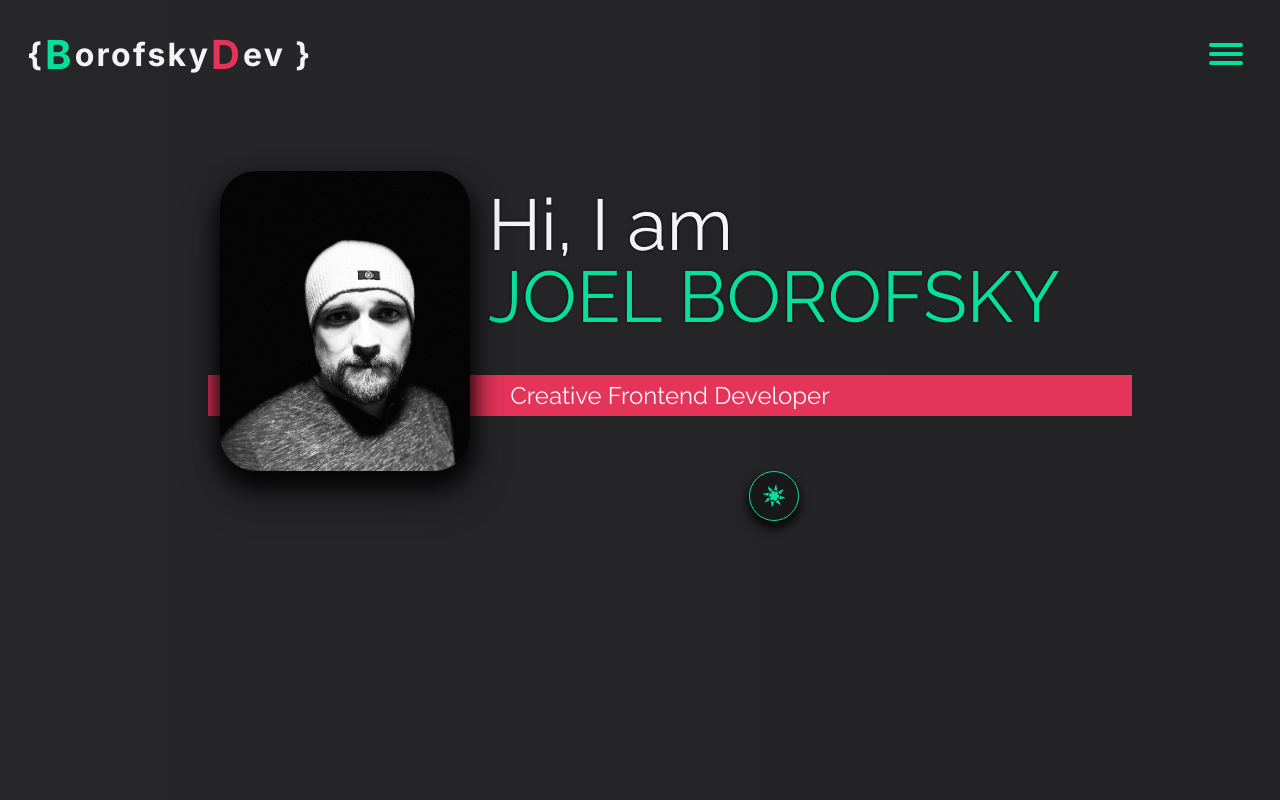
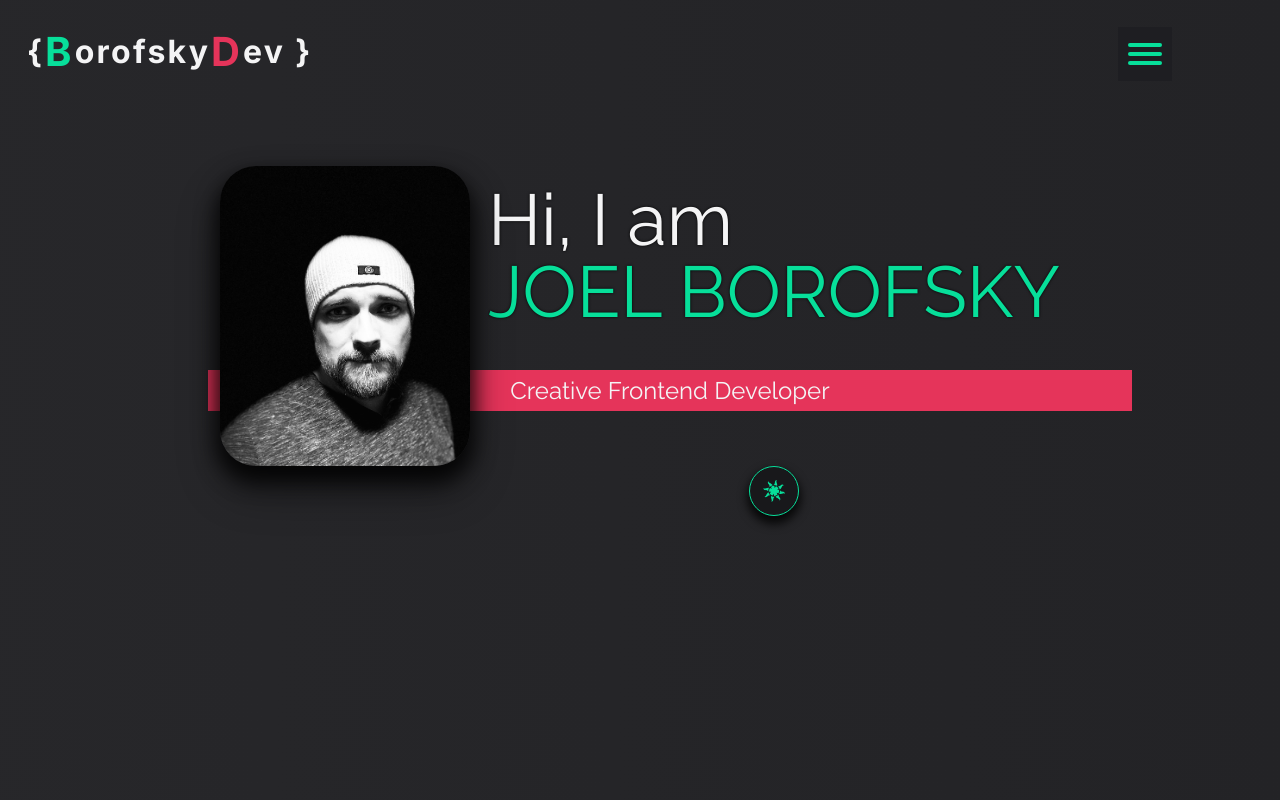
Before and after one commit to BorofskyDev/dark-light-theme-profile, a React (Vite) app: page / in a window 1280 px wide. Shown: the top 800 px of the page. Built offline with nearby package versions, Linux system fonts and the light colour scheme.

Commit message:
updated nav menu

```diff
--- a/src/components/About.jsx
+++ b/src/components/About.jsx
@@ -3,7 +3,7 @@ import joel2 from '../assets/personal-images/me-kyiv.jpg'
 
 function About() {
   return (
-    <section className='About'>
+    <section className='About' id='about'>
       <h2 className='section__title section__title--about'>Who I am</h2>
       <p className='section__subtitle section__subtitle--about'>
         Developer and Designer based in the USA
--- a/src/components/Contact.jsx
+++ b/src/components/Contact.jsx
@@ -1,6 +1,6 @@
 function Contact() {
   return (
-    <section className='Contact shadow-lg border-radius'>
+    <section className='Contact shadow-lg border-radius' id='contact'>
       <div className='Contact__content-container '>
         {/* top/left content */}
         <div className='Contact__header'>
--- a/src/components/Projects.jsx
+++ b/src/components/Projects.jsx
@@ -7,7 +7,7 @@ function Projects() {
   })
 
   return (
-    <section className='Projects'>
+    <section className='Projects' id='projects'>
       <h2 className='section__title'>Projects</h2>
       <div className='Projects__container'>
         {cards}
--- a/src/components/util/Header.jsx
+++ b/src/components/util/Header.jsx
@@ -1,5 +1,9 @@
+
+
 function Header(props) {
   const { menu, setMenu } = props
+
+
 
   return (
     <header className='Header'>
--- a/src/components/util/ProjectsCard.jsx
+++ b/src/components/util/ProjectsCard.jsx
@@ -3,7 +3,7 @@ function ProjectsCard(props) {
   const { title, repository, liveSite, description, imageUrl } = props
 
   return (
-    <container className='Card'>
+    <div className='Card'>
       <div className='Card__container border-radius'>
         <img src={imageUrl} alt={title} className='Card__image' />
         <div className='Card__body'>
@@ -21,7 +21,7 @@ function ProjectsCard(props) {
           </div>
         </div>
       </div>
-    </container>
+    </div>
   )
 }
 
--- a/src/components/util/Sidebar.jsx
+++ b/src/components/util/Sidebar.jsx
@@ -28,25 +28,27 @@ function Sidebar(props) {
     menu ? menuTimeline.current.play() : menuTimeline.current.reverse()
   }, [menu])
 
+
+
   return (
     <div className='Menu' ref={(el) => (sidebarMenuOverlay = el)}>
       <div className='Menu__wrapper'>
         <div className='Menu__layer' ref={(el) => (menuLayer = el)}></div>
-        <nav className="Menu__nav" ref={(el) => (sidebarMenu = el)} >
-          <div className="Menu__top">
-            <ul className="Menu__links">
-              <li className="Menu__link">
-                <a href="#" className="Menu__link--section">
+        <nav className='Menu__nav' ref={(el) => (sidebarMenu = el)}>
+          <div className='Menu__top'>
+            <ul className='Menu__links'>
+              <li className='Menu__link'>
+                <a href='#about' className='Menu__link--section'>
                   About
                 </a>
               </li>
-              <li className="Menu__link">
-                <a href="#" className="Menu__link--section">
+              <li className='Menu__link'>
+                <a href='#projects' className='Menu__link--section'>
                   Projects
                 </a>
               </li>
-              <li className="Menu__link">
-                <a href="#" className="Menu__link--section">
+              <li className='Menu__link'>
+                <a href='#contact' className='Menu__link--section'>
                   Contact
                 </a>
               </li>
--- a/src/scss/sections/_navbar.scss
+++ b/src/scss/sections/_navbar.scss
@@ -1,6 +1,7 @@
 @use '../globals';
 
 .Header {
+  // position: fixed;
   display: flex;
   justify-content: space-between;
   // position: fixed;
@@ -9,7 +10,7 @@
   right: 0;
   margin: auto;
   padding: 1.5em;
-  z-index: 10;
+  z-index: 1000;
 
   &__logo {
     display: inline-flex;
@@ -42,15 +43,18 @@
     width: 3em;
     align-items: center;
     justify-content: space-evenly;
-    background-color: transparent;
+    background-color: hsl(var(--bg-primary) / 0.37);
     border: 0;
-    position: relative;
+    position: fixed;
+    margin-right: 6em;
+    right: 0;
     padding: 0.625em;
     cursor: pointer;
     z-index: 1000;
 
     span {
       display: inline-flex;
+      // margin-right: 5em;
       width: 1.875em;
       height: 0.25em;
       border-radius: 1rem;
```
Also changed, not shown: src/components/Navbar.jsx (+3 -5 lines).
